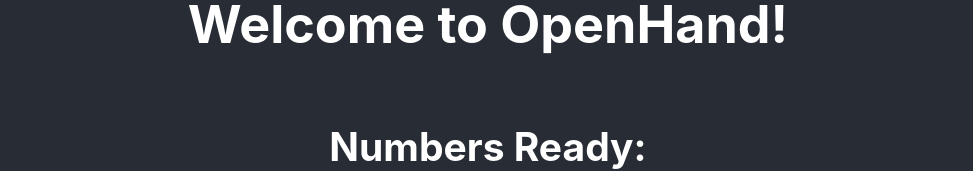
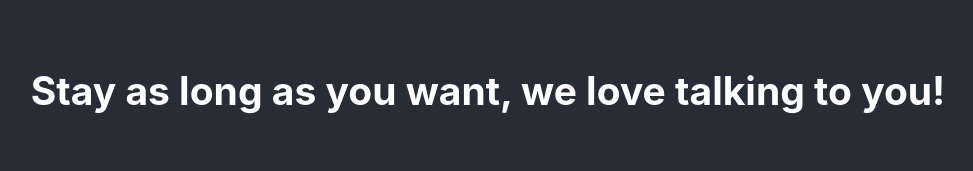
Before and after one commit to OOCAZ/openhandserver, a React (Create React App) app: page / in a window 1280 px wide. Shown: the part 141-312 px from the top of the page, without its empty margins (152-1125 px from the left). Built offline with nearby package versions, Linux system fonts and the light colour scheme; no server answers.

Commit message:
added banner to encourage people to stay

```diff
--- a/src/App.js
+++ b/src/App.js
@@ -96,6 +96,9 @@
           Welcome to OpenHand!
         </h1>
         <h2>
+          Stay as long as you want, we love talking to you!
+        </h2>
+        <h2>
           Numbers Ready:
         </h2>
         <h1>
```
